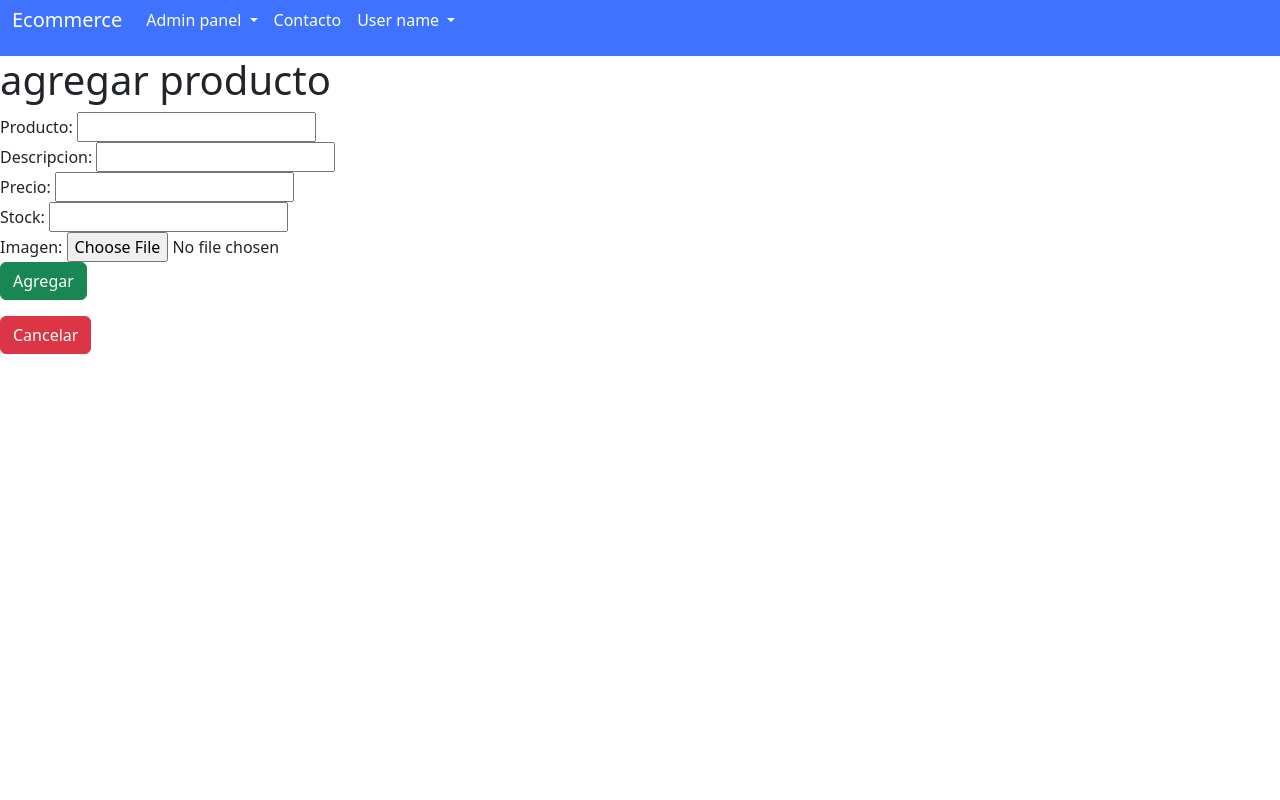
After one commit to Alejandro-Jimenez-Daza/ecommerce, a PHP site: page /view/adminPanel/agreagarProducto.php in a window 1280 px wide. The commit adds this page. Run offline with PHP 8.4, Linux system fonts and the light colour scheme.

Commit message:
insercion de productos nuevos funcional

```diff
--- /dev/null
+++ b/view/adminPanel/agreagarProducto.php
@@ -0,0 +1,66 @@
+<?php
+
+include __DIR__ . '/../navbar.php';
+?>
+
+<!DOCTYPE html>
+<html lang="en">
+
+<head>
+    <meta charset="UTF-8">
+    <meta name="viewport" content="width=device-width, initial-scale=1.0">
+    <title>Editar productos</title>
+    <!-- bootstrap -->
+    <link href="https://cdn.jsdelivr.net/npm/bootstrap@5.3.8/dist/css/bootstrap.min.css" rel="stylesheet" integrity="sha384-sRIl4kxILFvY47J16cr9ZwB07vP4J8+LH7qKQnuqkuIAvNWLzeN8tE5YBujZqJLB" crossorigin="anonymous">
+
+</head>
+
+<body>
+
+
+    <h1>agregar producto</h1>
+
+    <div class="containter">
+        <div>
+            <form action="../../controller/admin/addProductController.php" enctype="multipart/form-data" method="post">
+
+                <div>
+                    <label for="">Producto: </label>
+                    <input type="text" name="producto">
+                </div>
+
+                <div>
+                    <label for="">Descripcion: </label>
+                    <input type="text" name="descripcion">
+                </div>
+
+                <div>
+                    <label for="">Precio: </label>
+                    <input type="number" name="precio">
+                </div>
+
+                <div>
+                    <label for="">Stock: </label>
+                    <input type="number" name="stock">
+                </div>
+
+                <div>
+                    <label for="">Imagen: </label>
+                    <input type="file" name="nombre_imagen">
+                </div>
+
+                <button type="submit" class="btn btn-success">Agregar</button>
+
+            </form>
+            <a href="productosPanel.php">
+                <button class="btn btn-danger">Cancelar</button>
+            </a>
+
+        </div>
+    </div>
+
+    <script src="https://cdn.jsdelivr.net/npm/bootstrap@5.3.8/dist/js/bootstrap.bundle.min.js" integrity="sha384-FKyoEForCGlyvwx9Hj09JcYn3nv7wiPVlz7YYwJrWVcXK/BmnVDxM+D2scQbITxI" crossorigin="anonymous"></script>
+
+</body>
+
+</html>
--- a/view/adminPanel/productosPanel.php
+++ b/view/adminPanel/productosPanel.php
@@ -23,7 +23,7 @@
 
         <div class="container-fluid">
 
-            <a href="crudProductos.php">
+            <a href="agreagarProducto.php">
                 <button class="btn btn-info">Agregar producto</button>
             </a>
             <table class="table">
--- a/view/navbar.php
+++ b/view/navbar.php
@@ -17,8 +17,8 @@ require_once __DIR__ . '    /../config/config.php'; // sube dos niveles
     }
 </style>
 
-<!-- <link href="https://cdn.jsdelivr.net/npm/bootstrap@5.3.8/dist/css/bootstrap.min.css" rel="stylesheet" integrity="sha384-sRIl4kxILFvY47J16cr9ZwB07vP4J8+LH7qKQnuqkuIAvNWLzeN8tE5YBujZqJLB" crossorigin="anonymous"> -->
-<nav class="navbar navbar-expand-lg bg-body-tertiary">
+<link href="https://cdn.jsdelivr.net/npm/bootstrap@5.3.8/dist/css/bootstrap.min.css" rel="stylesheet" integrity="sha384-sRIl4kxILFvY47J16cr9ZwB07vP4J8+LH7qKQnuqkuIAvNWLzeN8tE5YBujZqJLB" crossorigin="anonymous">
+<nav class="navbar navbar-expand-lg bg-body-tertiary p-0">
     <div class="container-fluid pb-3" id="color-nav">
         <a class="navbar-brand text-white" href="<?= BASE_URL ?>/view/dashboard.php">Ecommerce</a>
         <button class="navbar-toggler" type="button" data-bs-toggle="collapse" data-bs-target="#navbarNavDropdown" aria-controls="navbarNavDropdown" aria-expanded="false" aria-label="Toggle navigation">
```
Also changed, not shown: controller/admin/addProductController.php (+71 -0 lines), view/adminPanel/crudProductos.php (deleted, +0 -25 lines), resources/css/dashboard.css (added), resources/static/wp.jpg (deleted).
